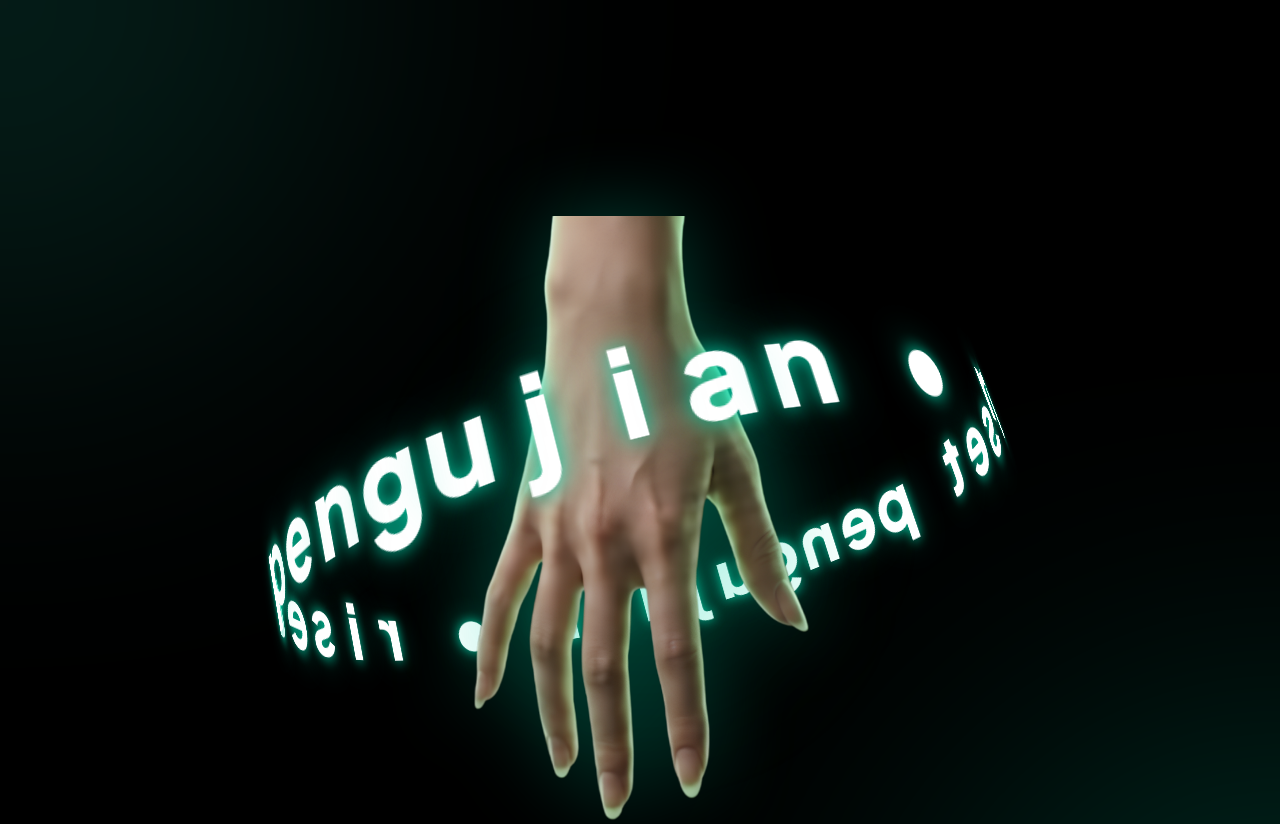
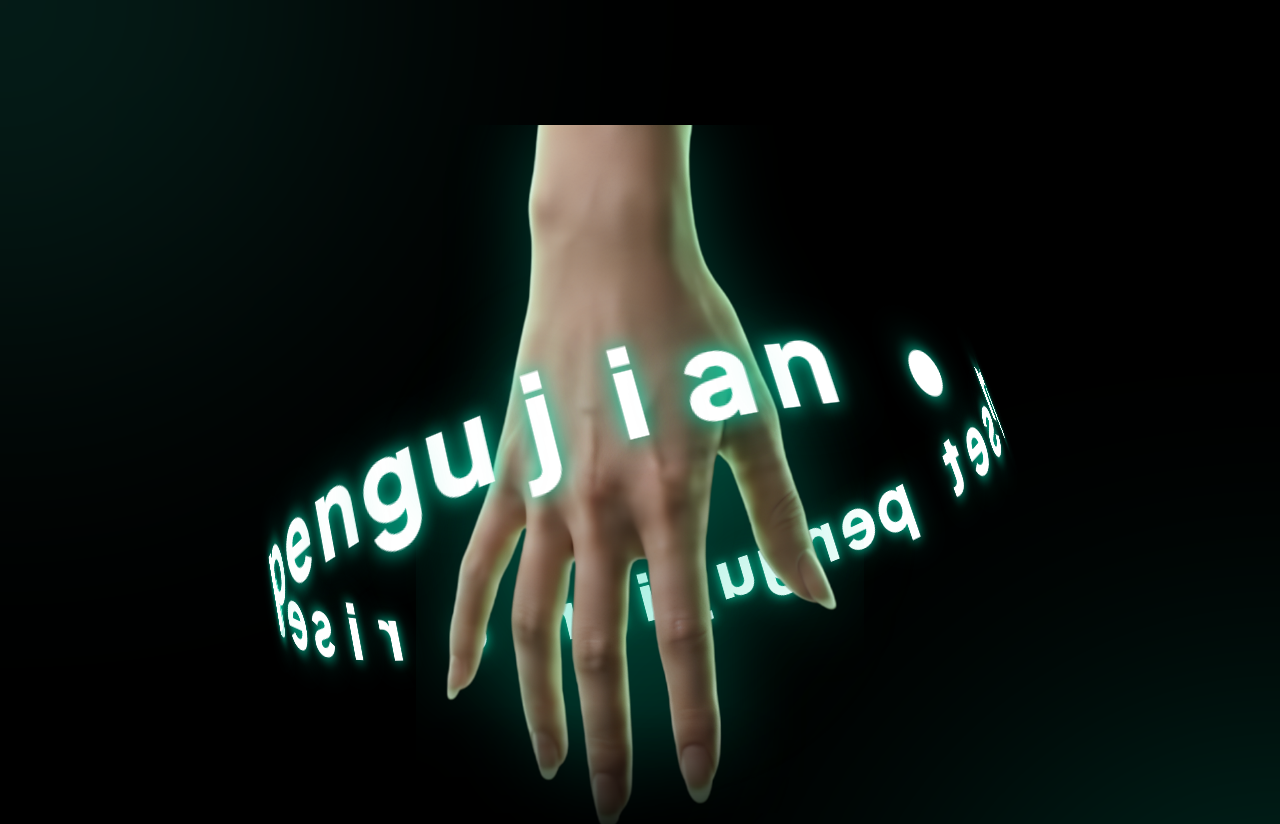
Before and after one commit to muhammaddz4ki/diBISAlitas, a Next.js app in the folder web/: page / in a window 1280 px wide. Shown: the part 2640-3464 px from the top of the page. Built offline with nearby package versions, Linux system fonts and the light colour scheme; grey boxes are pictures that could not be loaded.

Commit message:
style: shift hand image and apply mask gradient for seamless transition

```diff
--- a/web/src/app/page.tsx
+++ b/web/src/app/page.tsx
@@ -751,7 +751,11 @@ function CTASection() {
            <img
              src="/images/placeholder-hand.png"
              alt="Hand Placeholder"
-             className="w-56 sm:w-72 md:w-96 h-auto object-contain drop-shadow-[0_0_40px_rgba(0,212,170,0.3)]"
+             className="w-56 sm:w-72 md:w-[28rem] h-auto object-contain drop-shadow-[0_0_40px_rgba(0,212,170,0.3)] -translate-y-4 md:-translate-y-10"
+             style={{
+               WebkitMaskImage: 'linear-gradient(to top, transparent 0%, black 20%)',
+               maskImage: 'linear-gradient(to top, transparent 0%, black 20%)'
+             }}
              onError={(e) => {
                e.currentTarget.style.display = 'none';
              }}
```
